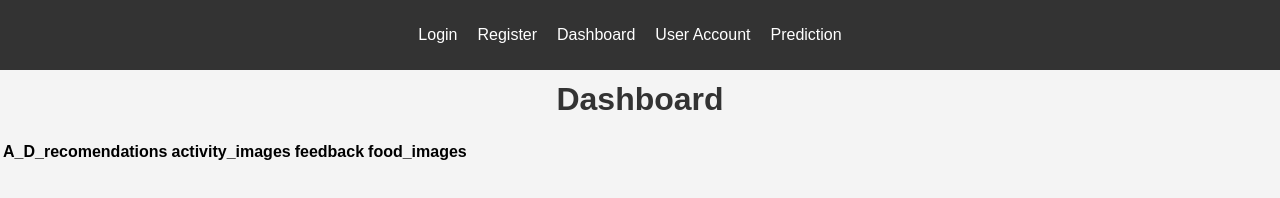
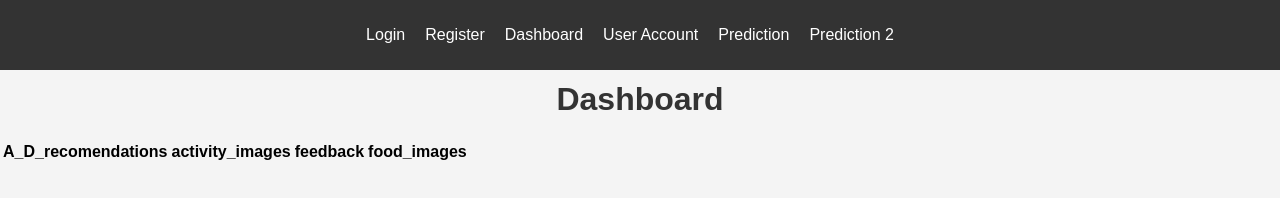
Before and after one commit to aditya-ramadhan55/capstone-project-fe, a plain HTML site: page dashboard.html in a window 1280 px wide. Drawn offline with Linux system fonts and the light colour scheme.

Commit message:
Update Navbar

```diff
--- a/dashboard.html
+++ b/dashboard.html
@@ -14,6 +14,7 @@
       <li><a href="dashboard.html">Dashboard</a></li>
       <li><a href="user_account.html">User Account</a></li>
       <li><a href="prediction.html">Prediction</a></li>
+      <li><a href="prediction2.html">Prediction 2</a></li>
     </ul>
   </nav>
   <main>
```
Also changed, not shown: prediction.html (+1 -0 lines), prediction2.html (+4 -3 lines).
